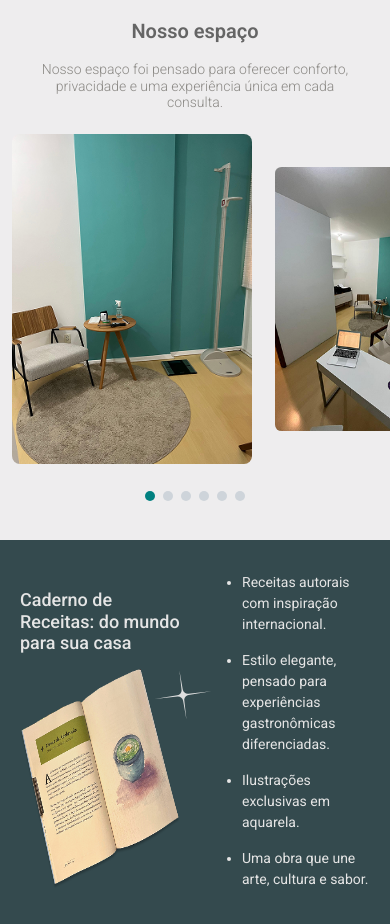
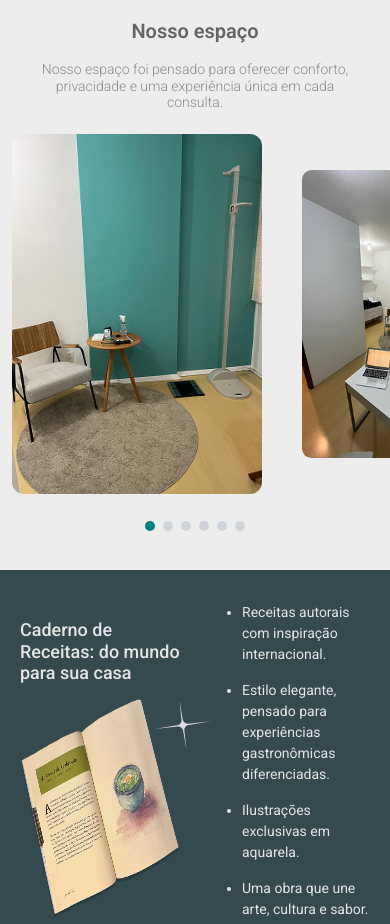
Before and after one commit to IuryDevJava/project_site_kenia, a React (Vite) app: page / in a window 390 px wide. Shown: the part 2320-3244 px from the top of the page. Built offline with nearby package versions, Linux system fonts and the light colour scheme.

Commit message:
project: new updates on the services card

```diff
--- a/src/components/Services-appointments/EspacoSection.css
+++ b/src/components/Services-appointments/EspacoSection.css
@@ -24,34 +24,32 @@
   width: 150%;
 }
 
+/* Garanta que o Swiper não mostre overflow */
 .espaco-swiper {
-  overflow: visible;
+  overflow: hidden !important;
 }
 
 .espaco-swiper .swiper-slide {
   width: 270px;
   height: 400px;
-  border-radius: 8px;
+  border-radius: 12px;
   overflow: hidden;
   /* opacity: 0.7; */
   transform: scale(0.8);
   transform-origin: right center;
-  transition: transform 0.7s ease, opacity 0.9s ease;
+  transition: transform 0.8s ease, opacity 0.8s ease;
 }
 
-/* .espaco-swiper .swiper-slide {
-    width: 200px;
-    height: 220px;
-  } */
-
 .espaco-swiper .swiper-slide-active {
-  /* opacity: 1; */
+  opacity: 1;
   transform: scale(1);
 }
 
 .espaco-swiper .swiper-slide img {
   width: 100%;
   height: 100%;
+  /* object-fit: cover; */
+  display: block;
 }
 
 .swiper-navigation-controls {
@@ -106,6 +104,7 @@
   transform: rotate(-45deg);
 }
 
+/* Estilo de cada bullet (inativo) */
 .swiper-pagination-bullet {
   width: 10px;
   height: 10px;
@@ -119,6 +118,9 @@
   background-color: #008080;
 }
 
+/* ================================================= */
+/* SUAS MEDIA QUERIES (INTOCADAS)                    */
+/* ================================================= */
 
 @media (min-width: 768px) and (max-width: 991px) {
   .espaco-section {
@@ -154,11 +156,8 @@
   }
 
   .espaco-swiper .swiper-slide {
-    width: 270px;
-    height: 350px;
-
-    /* width: 270px;
-    height: 400px; */
+    width: 260px;
+    height: 380px;
   }
 }
 
@@ -191,10 +190,7 @@
     margin-left: 0;
   }
   .espaco-swiper .swiper-slide {
-    width: 240px;
-    height: 330px;
-
-    /* width: 270px;
-    height: 400px; */
+    width: 250px;
+    height: 360px;
   }
 }
--- a/src/components/Services-appointments/EspacoSection.jsx
+++ b/src/components/Services-appointments/EspacoSection.jsx
@@ -32,7 +32,7 @@ function EspacoSection() {
             <div className="espaco-carousel-wrapper">
               <Swiper
                 modules={[Navigation, Pagination]}
-                spaceBetween={-25}
+                spaceBetween={-10}
                 slidesPerView={"auto"}
                 centeredSlides={false}
                 grabCursor={true}
@@ -41,13 +41,30 @@ function EspacoSection() {
                   nextEl: ".swiper-button-next-custom",
                   prevEl: ".swiper-button-prev-custom",
                 }}
-                // ✅ 1. A ÚNICA MUDANÇA NO SWIPER: DIZER ONDE FICARÃO OS BULLETS
                 pagination={{
                   clickable: true,
                   el: ".swiper-pagination-container",
                 }}
                 className="espaco-swiper"
               >
+
+              {/* <Swiper
+                modules={[Navigation, Pagination]}
+                spaceBetween={24} // positivo (sem "recortes")
+                slidesPerView={"auto"}
+                centeredSlides={true} // centraliza o slide principal
+                grabCursor={true}
+                loop={true}
+                navigation={{
+                  nextEl: ".swiper-button-next-custom",
+                  prevEl: ".swiper-button-prev-custom",
+                }}
+                pagination={{
+                  clickable: true,
+                  el: ".swiper-pagination-container",
+                }}
+                className="espaco-swiper"
+              > */}
                 {espacoImages.map((imgSrc, index) => (
                   <SwiperSlide key={index}>
                     <img src={imgSrc} alt={`Foto do espaço ${index + 1}`} />
```
